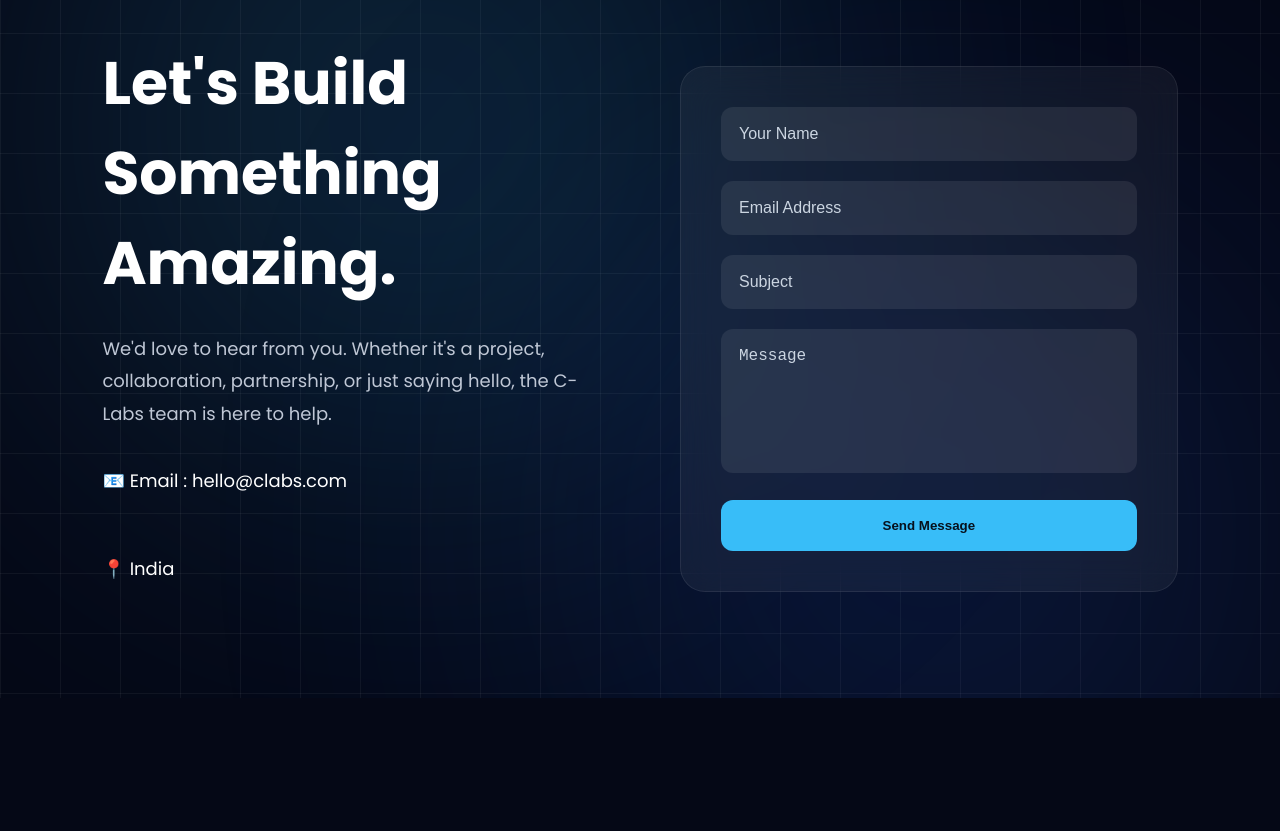
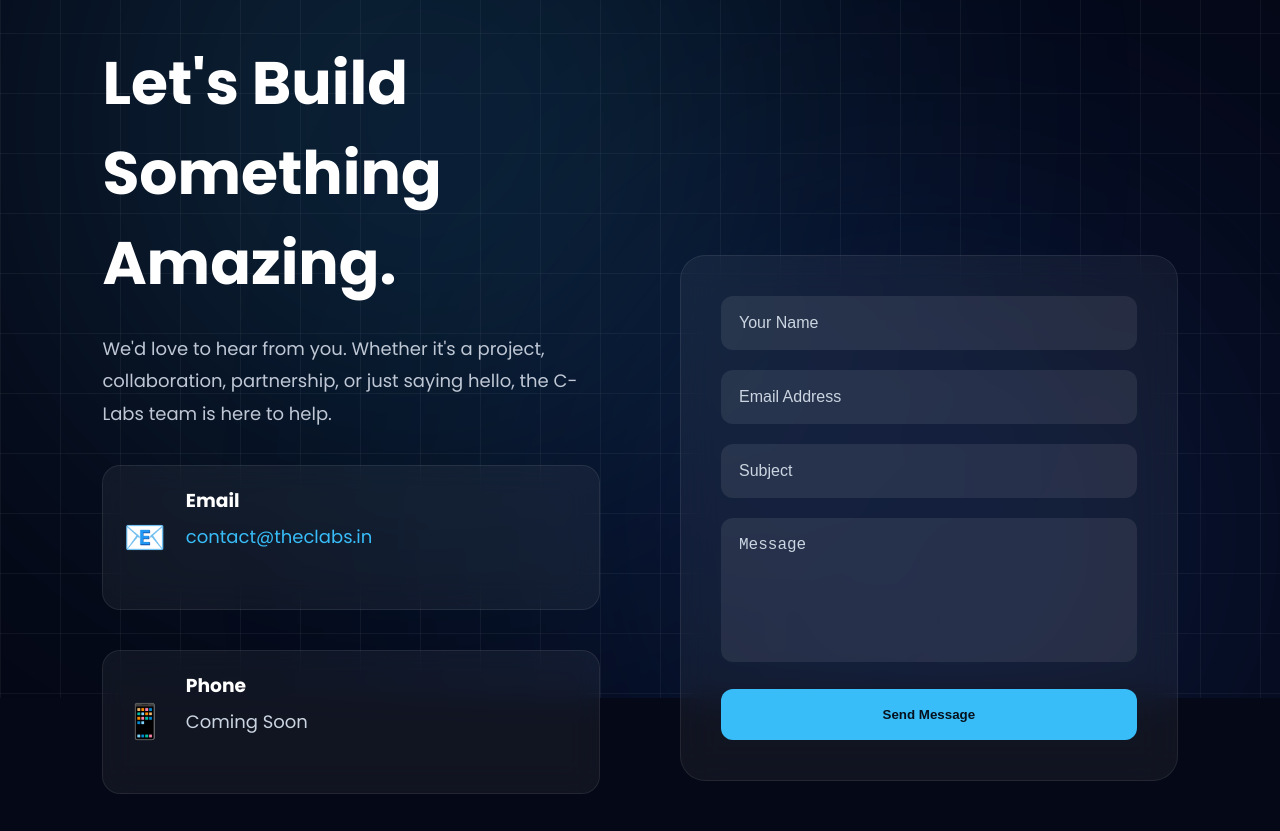
Before and after one commit to mrchaitanya10/clabs, a plain HTML site: page contact.html in a window 1280 px wide. Shown: the part 102-933 px from the top of the page. Before the commit the page ends 862 px from the top, so only its background shows below. Drawn offline with Linux system fonts and the light colour scheme.

Commit message:
Describe your changes

```diff
--- a/contact.html
+++ b/contact.html
@@ -60,12 +60,35 @@
 
         <div class="contact-info">
 
-            <p>📧 Email : hello@clabs.com</p>
+    <div class="info-card">
+        <span>📧</span>
+        <div>
+            <h3>Email</h3>
+            <p>
+<a href="mailto:contact@theclabs.in">
+contact@theclabs.in
+</a>
+</p>
+        </div>
+    </div>
 
+    <div class="info-card">
+        <span>📱</span>
+        <div>
+            <h3>Phone</h3>
+            <p>Coming Soon</p>
+        </div>
+    </div>
 
-            <p>📍 India</p>
+    <div class="info-card">
+        <span>📍</span>
+        <div>
+            <h3>Location</h3>
+            <p>India</p>
+        </div>
+    </div>
 
-        </div>
+</div>
 
     </div>
 
--- a/style.css
+++ b/style.css
@@ -836,3 +836,66 @@ font-size:44px;
 }
 
 }
+/* Contact Info Cards */
+
+.info-card{
+
+    display:flex;
+    align-items:center;
+    gap:20px;
+
+    background:rgba(255,255,255,.05);
+
+    border:1px solid rgba(255,255,255,.08);
+
+    backdrop-filter:blur(15px);
+
+    border-radius:18px;
+
+    padding:20px;
+
+    margin-bottom:20px;
+
+    transition:.35s;
+}
+
+.info-card:hover{
+
+    transform:translateY(-6px);
+
+    border-color:#38bdf8;
+
+    box-shadow:0 0 25px rgba(56,189,248,.25);
+
+}
+
+.info-card span{
+
+    font-size:34px;
+
+}
+
+.info-card h3{
+
+    margin-bottom:6px;
+
+}
+
+.info-card p{
+
+    color:#cbd5e1;
+
+}
+.info-card a{
+
+    color:#38bdf8;
+
+    text-decoration:none;
+
+}
+
+.info-card a:hover{
+
+    text-decoration:underline;
+
+}
```
